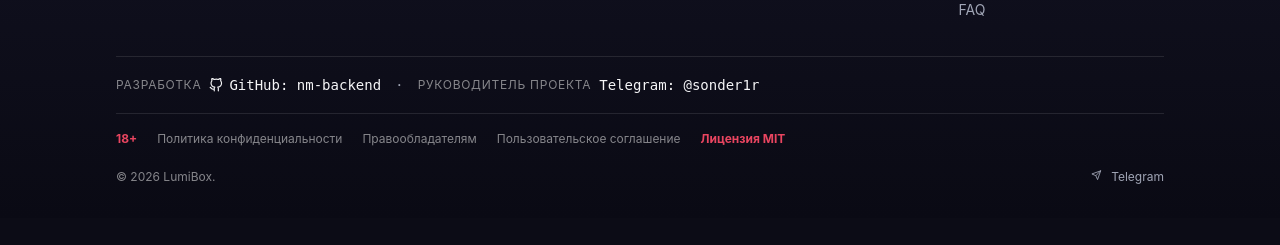
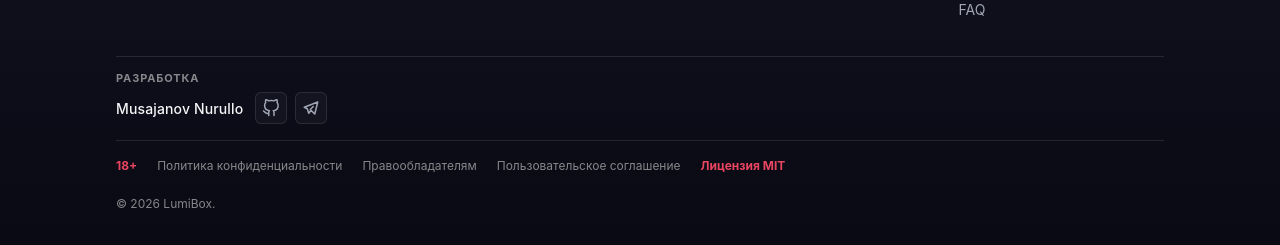
Before and after one commit to nm-backend/lumibox, a Django app: page / in a window 1280 px wide. Shown: the part 1119-1364 px from the top of the page. Before the commit the page ends 1303 px from the top, so only its background shows below. Run offline with Django 5.2, Linux system fonts and the light colour scheme; data that the repository does not hold is empty; parts of the project's set-up code (start-up, migrations or seed data) failed here and were passed over; some libraries are stand-ins or nearby versions.

Commit message:
Improve footer design and update developer links

```diff
--- a/static/css/footer.css
+++ b/static/css/footer.css
@@ -103,51 +103,80 @@
     color: var(--color-accent);
 }
 
-/* ---------- Реквизиты: разработка и руководитель проекта ---------- */
+/* ---------- Реквизиты: разработка ---------- */
 
 .footer-credits {
-    display: flex;
-    flex-wrap: wrap;
-    align-items: center;
-    gap: var(--space-2) var(--space-4);
     margin-top: var(--space-6);
     padding: var(--space-4) 0;
     border-top: 1px solid var(--color-border);
     border-bottom: 1px solid var(--color-border);
 }
 
-.footer-credits__item {
+.footer-credits__dev {
+    display: flex;
+    flex-direction: column;
+    gap: var(--space-2);
+}
+
+.footer-credits__label {
+    display: inline-block;
+    color: var(--color-text-dim);
+    font-size: var(--text-2xs);
+    font-weight: 700;
+    text-transform: uppercase;
+    letter-spacing: 0.08em;
+    line-height: 1;
+}
+
+.footer-credits__author {
+    display: inline-flex;
+    align-items: center;
+    gap: var(--space-3);
+    flex-wrap: wrap;
+}
+
+.footer-credits__name {
+    color: var(--color-text);
+    font-size: var(--text-sm);
+    font-weight: 500;
+    letter-spacing: 0.01em;
+    white-space: nowrap;
+}
+
+.footer-credits__socials {
     display: inline-flex;
     align-items: center;
     gap: var(--space-2);
-    margin: 0;
+    flex-shrink: 0;
 }
 
-.footer-credits__label {
-    color: var(--color-text-dim);
-    font-size: var(--text-xs);
-    text-transform: uppercase;
-    letter-spacing: 0.06em;
+.footer-credits__social {
+    display: inline-flex;
+    align-items: center;
+    justify-content: center;
+    width: 32px;
+    height: 32px;
+    min-height: 32px;
+    border-radius: var(--radius-sm);
+    color: var(--color-text-muted);
+    background: rgba(255, 255, 255, 0.03);
+    border: 1px solid var(--color-border);
+    text-decoration: none;
+    transition: color var(--transition-fast), border-color var(--transition-fast), background var(--transition-fast), transform var(--transition-fast), box-shadow var(--transition-fast);
 }
 
-.footer-credits__link {
-    display: inline-flex;
-    align-items: center;
-    gap: 6px;
-    color: var(--color-text);
-    font-family: var(--font-mono);
-    font-size: var(--text-sm);
-    text-decoration: none;
-    transition: color var(--transition-fast), text-shadow var(--transition-fast);
+.footer-credits__social:hover {
+    color: var(--color-accent);
+    border-color: rgba(var(--color-accent-rgb), 0.35);
+    background: rgba(var(--color-accent-rgb), 0.08);
+    transform: translateY(-1px);
+    box-shadow: 0 2px 8px rgba(var(--color-accent-rgb), 0.15);
 }
 
-.footer-credits__link:hover {
-    color: var(--color-accent);
-    text-shadow: 0 0 14px rgba(var(--color-accent-rgb), 0.45);
-}
-
-.footer-credits__sep {
-    color: var(--color-text-muted);
+.footer-credits__social:focus-visible {
+    outline: none;
+    box-shadow: var(--focus-ring);
+    border-color: var(--color-accent);
 }
 
 /* ---------- Trust-блок ---------- */
@@ -176,13 +205,12 @@
     color: var(--color-accent);
 }
 
-/* ---------- Нижняя строка: © и Telegram ---------- */
+/* ---------- Нижняя строка: © ---------- */
 
 .footer-bottom {
     display: flex;
     flex-wrap: wrap;
     align-items: center;
-    justify-content: space-between;
     gap: var(--space-3);
     padding-top: var(--space-3);
 }
@@ -191,31 +219,6 @@
     margin: 0;
     color: var(--color-text-dim);
     font-size: var(--text-xs);
-}
-
-.footer-bottom__links {
-    display: flex;
-    align-items: center;
-    gap: var(--space-4);
-}
-
-.footer-bottom__telegram-link {
-    display: inline-flex;
-    align-items: center;
-    gap: 6px;
-    color: var(--color-text-muted);
-    font-size: var(--text-xs);
-    text-decoration: none;
-    transition: color var(--transition-fast), text-shadow var(--transition-fast);
-}
-
-.footer-bottom__telegram-link:hover {
-    transform: translateY(-1px);
-    box-shadow: 0 3px 10px rgba(30, 150, 200, 0.4), 0 0 16px rgba(30, 150, 200, 0.2);
-}
-
-.footer-bottom__telegram-icon {
-    flex-shrink: 0;
 }
 
 /* ---------- Адаптив ---------- */
@@ -246,17 +249,11 @@
     }
 
     .footer-credits {
-        flex-direction: column;
-        align-items: flex-start;
-        gap: var(--space-2);
+        padding: var(--space-3) 0;
     }
 
-    .footer-credits__sep {
-        display: none;
-    }
-
-    .footer-bottom {
-        flex-direction: column;
-        align-items: flex-start;
+    .footer-trust {
+        gap: var(--space-2) var(--space-4);
+        padding: var(--space-3) 0 var(--space-2);
     }
 }
--- a/templates/includes/footer.html
+++ b/templates/includes/footer.html
@@ -50,20 +50,22 @@
 
         </div>
 
+        {# ---------- Реквизиты: разработка ---------- #}
         <div class="footer-credits">
-            <p class="footer-credits__item">
+            <div class="footer-credits__dev">
                 <span class="footer-credits__label">{% trans "Разработка" %}</span>
-                <a class="footer-credits__link" href="https://github.com/nm-backend" target="_blank" rel="noopener noreferrer">
-                    {% icon "github" size=14 %} GitHub: nm-backend
-                </a>
-            </p>
-            <span class="footer-credits__sep" aria-hidden="true">·</span>
-            <p class="footer-credits__item">
-                <span class="footer-credits__label">{% trans "Руководитель проекта" %}</span>
-                <a class="footer-credits__link" href="https://t.me/sonder1r" target="_blank" rel="noopener noreferrer">
-                    {% trans "Telegram: @sonder1r" %}
-                </a>
-            </p>
+                <div class="footer-credits__author">
+                    <span class="footer-credits__name">Musajanov Nurullo</span>
+                    <div class="footer-credits__socials">
+                        <a class="footer-credits__social" href="https://github.com/nm-backend" target="_blank" rel="noopener noreferrer" aria-label="GitHub" title="GitHub">
+                            {% icon "github" size=18 %}
+                        </a>
+                        <a class="footer-credits__social" href="https://t.me/nm_2110" target="_blank" rel="noopener noreferrer" aria-label="Telegram" title="Telegram">
+                            {% icon "telegram" size=18 %}
+                        </a>
+                    </div>
+                </div>
+            </div>
         </div>
 
         {# ---------- Trust signals / Юридическая информация ---------- #}
@@ -80,14 +82,6 @@
                 {% now "Y" as current_year %}
                 {% blocktranslate %}© {{ current_year }} LumiBox.{% endblocktranslate %}
             </p>
-            <div class="footer-bottom__links">
-                <a class="footer-bottom__telegram-link" href="https://t.me/lumiboxxx" target="_blank" rel="noopener noreferrer" aria-label="{% trans 'Telegram' %}">
-                    <svg class="footer-bottom__telegram-icon" viewBox="0 0 24 24" width="14" height="14" fill="currentColor">
-                        {% icon "send" size=18 %}
-                    </svg>
-                    {% trans "Telegram" %}
-                </a>
-            </div>
         </div>
     </div>
 </footer>
```
Also changed, not shown: AGENTS.md (+9 -0 lines), apps/core/tests_views_extended.py (+42 -0 lines), static/img/icons.svg.
